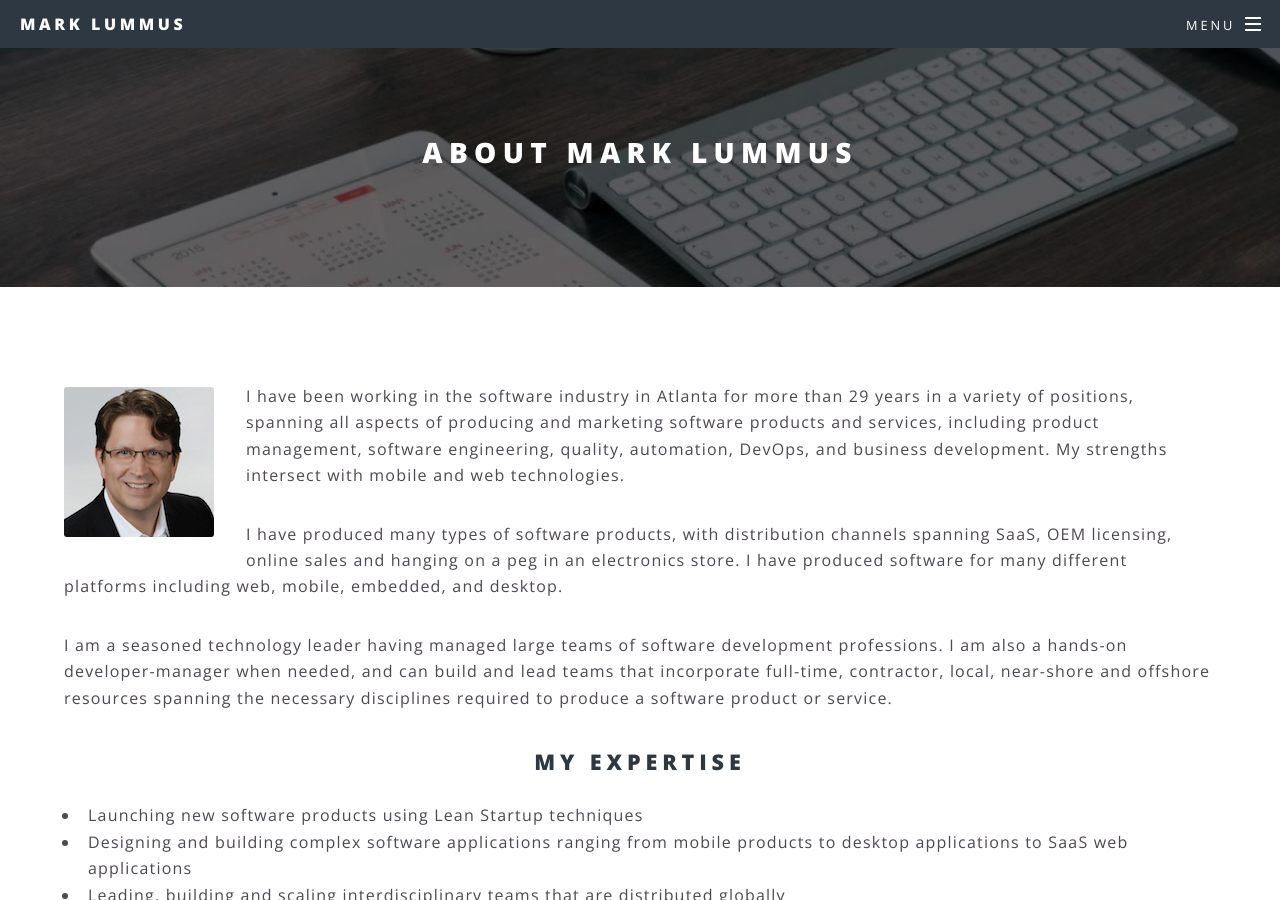
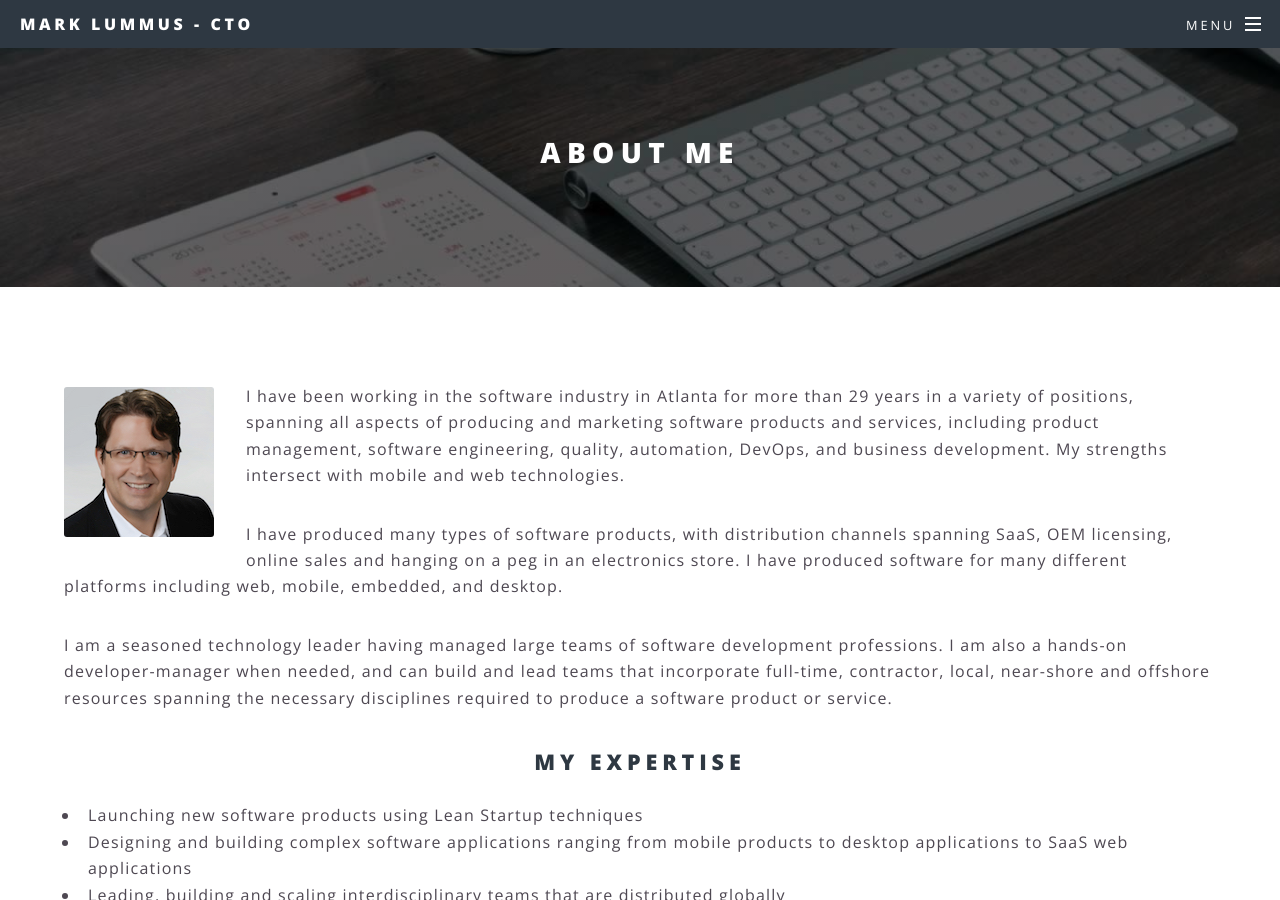
Before and after one commit to jabbermarky/jabbermarky.github.io, a Jekyll site: the page built from _pages/about.md, in a window 1280 px wide and 900 px high. Built offline with Jekyll 4.4.1, drawn with Linux system fonts in a browser that asks for light colours.

Commit message:
updated about page

```diff
--- a/_config.yml
+++ b/_config.yml
@@ -2,7 +2,7 @@
 #
 
 # Site settings
-title: Mark Lummus
+title: Mark Lummus - CTO
 subtitle: Atlanta Fractional CTO providing on-demand CTO services to non-technical founders and emerging businesses
 owner: Mark Lummus # or company name
 first_published: 2016 # if migrating another site, the year of your first publish
--- a/_pages/about.md
+++ b/_pages/about.md
@@ -1,6 +1,6 @@
 ---
 layout: page
-title: About Mark Lummus
+title: About Me
 permalink: /about/
 menu: About
 description: |
```
